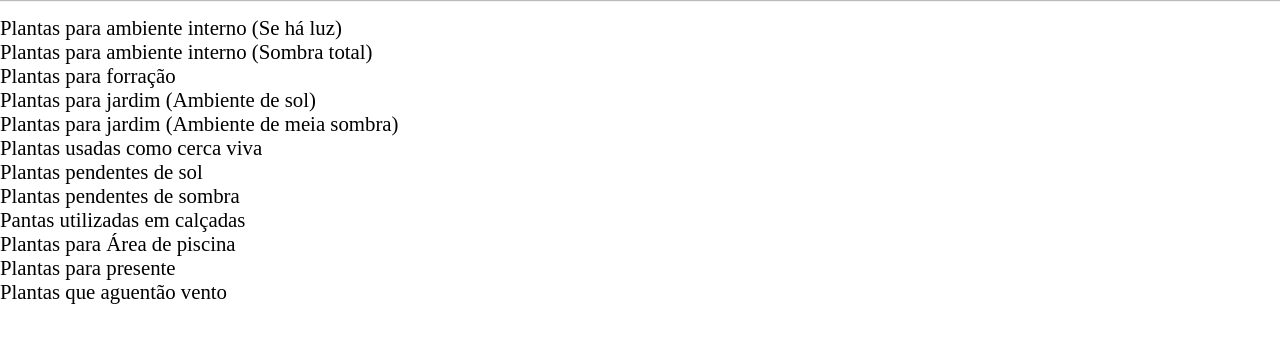
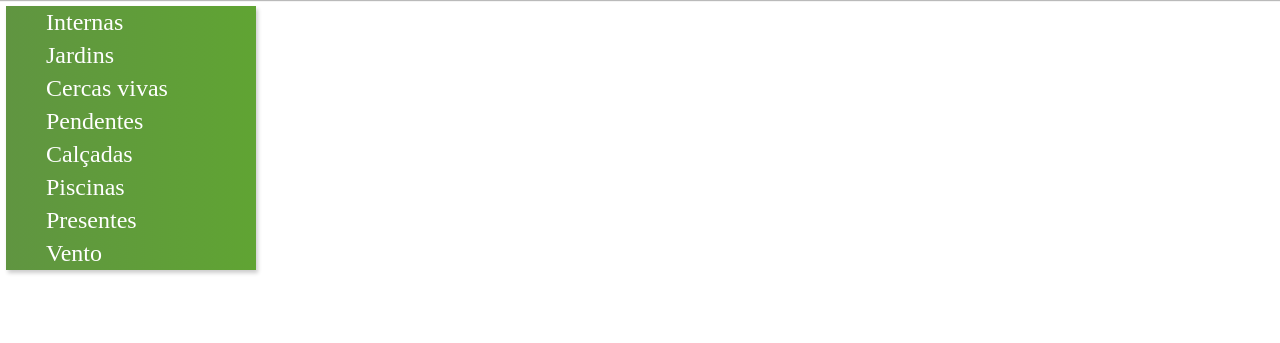
Before and after one commit to sosmarcos/Ordenador, a PHP site: page / in a window 1280 px wide. Shown: the part 101-444 px from the top of the page. Run offline with PHP 8.4, Linux system fonts and the light colour scheme; some web fonts are replaced.

Commit message:
Plantas Update

```diff
--- a/index.html
+++ b/index.html
@@ -14,18 +14,14 @@
     </header>
     <nav>
         <ul>
-            <li class="navItem">Plantas para ambiente interno (Se há luz)</li>
-            <li class="navItem">Plantas para ambiente interno (Sombra total)</li>
-            <li class="navItem">Plantas para forração</li>
-            <li class="navItem">Plantas para jardim (Ambiente de sol)</li>
-            <li class="navItem">Plantas para jardim (Ambiente de meia sombra)</li>
-            <li class="navItem">Plantas usadas como cerca viva</li>
-            <li class="navItem">Plantas pendentes de sol</li>
-            <li class="navItem">Plantas pendentes de sombra</li>
-            <li class="navItem">Pantas utilizadas em calçadas</li>
-            <li class="navItem">Plantas para Área de piscina</li>
-            <li class="navItem">Plantas para presente</li>
-            <li class="navItem">Plantas que aguentão vento</li>
+            <li class="navItem"><a href="plantas_internas.html">Internas</a></li>
+            <li class="navItem"><a href="#">Jardins</a></li>
+            <li class="navItem"><a href="#">Cercas vivas</a></li>
+            <li class="navItem"><a href="#">Pendentes</a></li>
+            <li class="navItem"><a href="#">Calçadas</a></li>
+            <li class="navItem"><a href="#">Piscinas</a></li>
+            <li class="navItem"><a href="#">Presentes</a></li>
+            <li class="navItem"><a href="#">Vento</a></li>
         </ul>
     </nav>
 </body>
--- a/style.css
+++ b/style.css
@@ -46,8 +46,37 @@ h1 {
     font: normal 5.5em 'island';
 }
 
+ul {
+    margin: 6px;
+    display: inline-grid;
+    background-image: linear-gradient(90deg, #609541, #60a433);
+    box-shadow: 2px 3px 4px 0px #00000033;
+}
+
 .navItem {
-    font: normal 1.3em 'hina';
+    display: contents;
+    font: normal 1.5em 'hina';
+    list-style-type: none;
+}
+
+.navItem > a {
+    padding: 3px 40px;
+    min-width: 170px;
+    color: white;
+    text-decoration: none;
+}
+
+.navItem > a:hover {
+    background-color: #91b867;
+
+    padding-left: 50px;
+    padding-right: 30px;
+}
+
+.navItem > a:active {
+    background-color: #91b867;
+    transition-duration: 0.2s;
+    box-shadow: inset 0px 0px 4px 0px #0000009e;
 }
 
 label {
```
Also changed, not shown: plantas_internas.html (added, +16 -0 lines), imagens/1577294923Oak_leaf-12.png (added), imagens/Oak_leaf_61.png (added).
